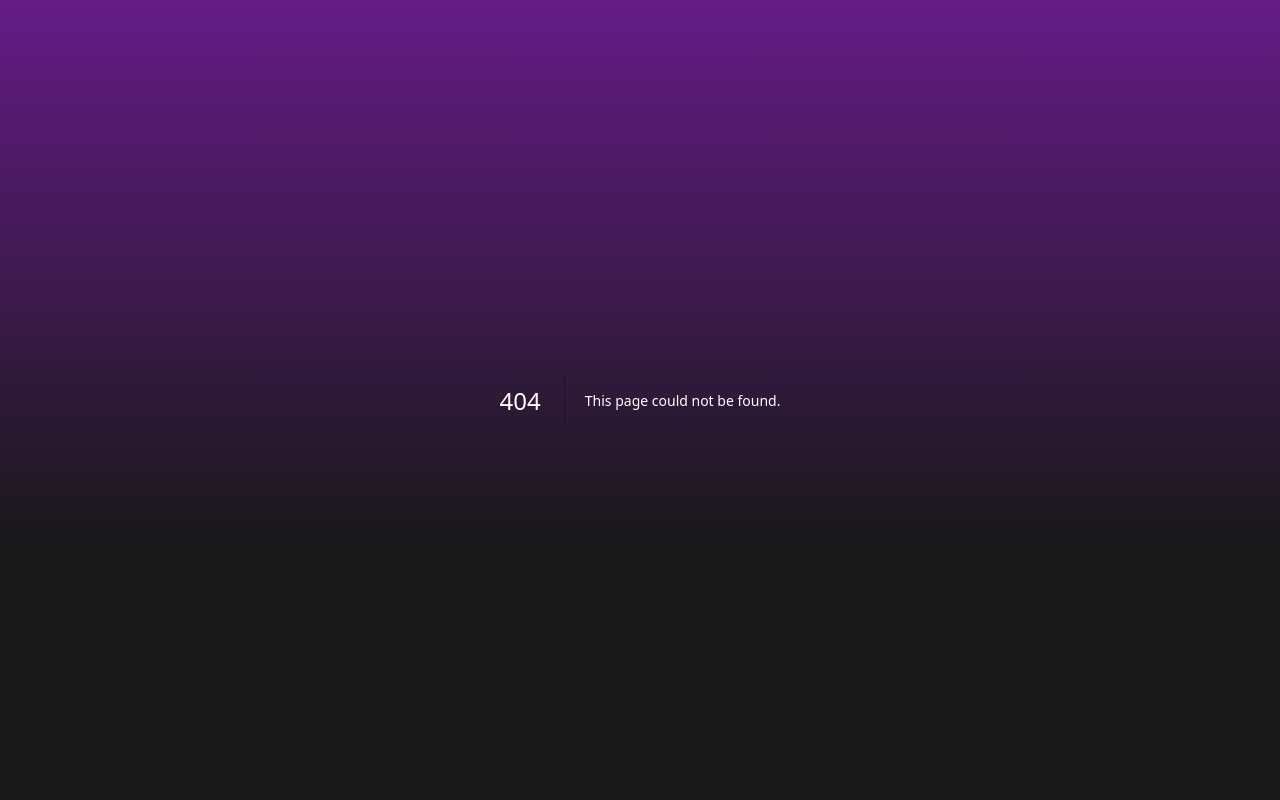
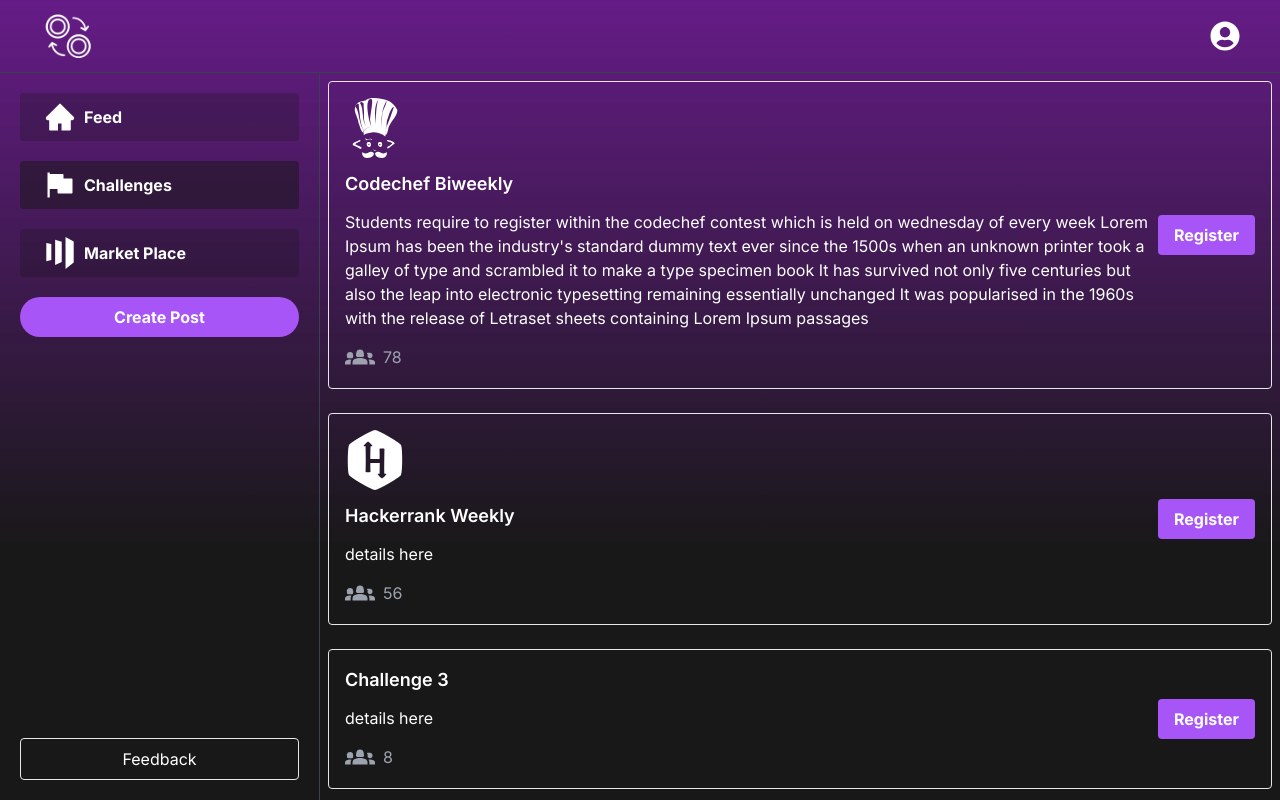
Before and after one commit to the-nexus-point/nexus-next.js, a Next.js app: page /challenges in a window 1280 px wide. Before the commit this address had no page. Built offline with nearby package versions, Linux system fonts and the light colour scheme.

Commit message:
init challenges route

```diff
--- /dev/null
+++ b/src/app/challenges/page.jsx
@@ -0,0 +1,11 @@
+import Challenges from "@/components/Challenges";
+
+const ChallengesPage = () => {
+  return (
+    <div>
+      <Challenges />
+    </div>
+  );
+};
+
+export default ChallengesPage;
--- /dev/null
+++ b/src/components/Challenges.jsx
@@ -0,0 +1,67 @@
+import React from "react";
+import Container from "./shared/Container";
+import { MdGroups2 } from "react-icons/md";
+import { FaHackerrank } from "react-icons/fa";
+import { SiCodechef } from "react-icons/si";
+
+const Challenges = () => {
+  const challenges = [
+    {
+      id: 1,
+      logo: <SiCodechef className="text-6xl" />,
+      name: "Codechef Biweekly",
+      detail: `Students require to register within the codechef contest which is held on wednesday of every week Lorem Ipsum has been the industry's
+        standard dummy text ever since the 1500s when an unknown printer took a
+        galley of type and scrambled it to make a type specimen book
+        It has survived not only five centuries but also the leap into electronic
+        typesetting remaining essentially unchanged It was popularised in the 1960s
+        with the release of Letraset sheets containing Lorem Ipsum passages`,
+      participants: 78,
+    },
+    {
+      id: 2,
+      logo: <FaHackerrank className="text-6xl" />,
+      name: "Hackerrank Weekly",
+      detail: "details here",
+      participants: 56,
+    },
+    {
+      id: 3,
+      name: "Challenge 3",
+      detail: "details here",
+      participants: 8,
+    },
+  ];
+
+  return (
+    <Container activeRoute="challenges">
+      <div className="p-2">
+        <div className="grid gap-6">
+          {challenges.map((challenge) => (
+            <div
+              key={challenge.id}
+              className="border rounded p-4 flex justify-between items-center"
+            >
+              <div className="flex flex-col space-y-3">
+                {challenge.logo}
+                <h2 className="text-lg font-semibold">{challenge.name}</h2>
+                <p>{challenge.detail}</p>
+                <div className="flex items-center space-x-2 mt-2">
+                  <MdGroups2 className="text-3xl text-gray-400" />
+                  <span className="text-gray-400">
+                    {challenge.participants}
+                  </span>
+                </div>
+              </div>
+              <button className="bg-purple-500 hover:bg-purple-700 text-white font-bold py-2 px-4 focus:outline-none focus:shadow-outline rounded">
+                Register
+              </button>
+            </div>
+          ))}
+        </div>
+      </div>
+    </Container>
+  );
+};
+
+export default Challenges;
```
